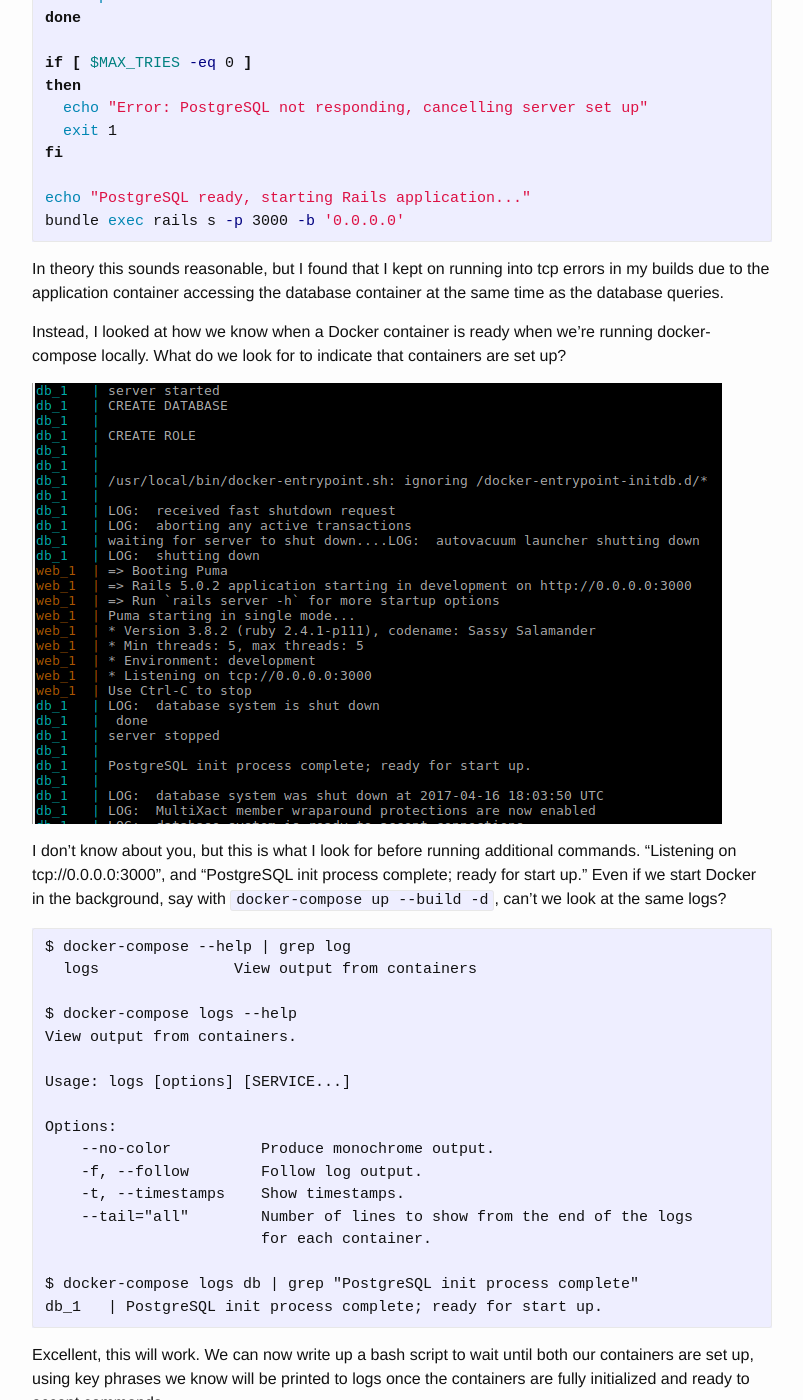
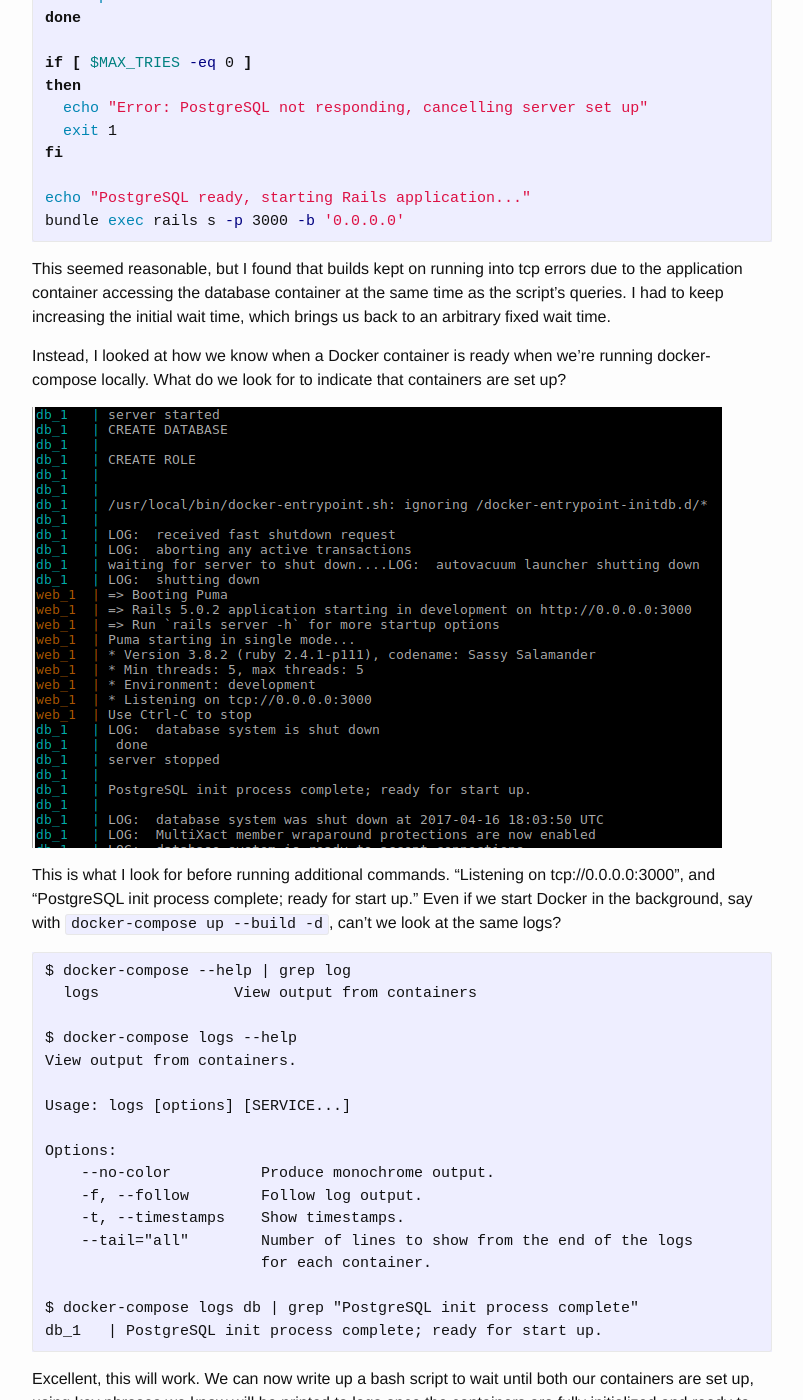
Before and after one commit to msayson/msayson.github.io, a Jekyll site: the page built from _posts/2017-04-15-wait-until-docker-containers-initialized.markdown, in a window 1280 px wide and 1400 px high, scrolled down 1071 px. Shown: the whole window, without its empty margins (238-1041 px from the left). Built offline with Jekyll 4.4.1, drawn with Linux system fonts in a browser that asks for light colours; some of the changed text lies outside the part shown.

Commit message:
Updated Docker waiting for container set up article, added links to docs

````diff
--- a/_posts/2017-04-15-wait-until-docker-containers-initialized.markdown
+++ b/_posts/2017-04-15-wait-until-docker-containers-initialized.markdown
@@ -50,13 +50,13 @@ echo "PostgreSQL ready, starting Rails application..."
 bundle exec rails s -p 3000 -b '0.0.0.0'
 ```
 
-In theory this sounds reasonable, but I found that I kept on running into tcp errors in my builds due to the application container accessing the database container at the same time as the database queries.
+This seemed reasonable, but I found that builds kept on running into tcp errors due to the application container accessing the database container at the same time as the script's queries.  I had to keep increasing the initial wait time, which brings us back to an arbitrary fixed wait time.
 
 Instead, I looked at how we know when a Docker container is ready when we're running docker-compose locally.  What do we look for to indicate that containers are set up?
 
 ![alt text](/images/20170415_dockerComposeUpOutput.png "Console output from 'docker-compose up'")
 
-I don't know about you, but this is what I look for before running additional commands.  "Listening on tcp://0.0.0.0:3000", and "PostgreSQL init process complete; ready for start up."  Even if we start Docker in the background, say with ```docker-compose up --build -d```, can't we look at the same logs?
+This is what I look for before running additional commands.  "Listening on tcp://0.0.0.0:3000", and "PostgreSQL init process complete; ready for start up."  Even if we start Docker in the background, say with ```docker-compose up --build -d```, can't we look at the same logs?
 
 ```text
 $ docker-compose --help | grep log
@@ -118,7 +118,7 @@ waitUntilServiceIsReady dbIsReady "PostgreSQL"
 waitUntilServiceIsReady railsIsReady "Rails"
 ```
 
-This is the approach I'm using in my Travis CI builds, and it's worked very well so far, with none of the false failures I was seeing before and a minimal amount of required waiting time before tests are run.
+This is the approach I'm using in my Travis CI builds, and it's worked very well so far, with none of the false failures I was seeing before and a minimal amount of wait time before tests are run.
 
 Example of a test script that uses waitForContainerSetup.sh:
 
````
Also changed, not shown: other parts of _posts/2017-04-15-wait-until-docker-containers-initialized.markdown (+7 -1 lines).
